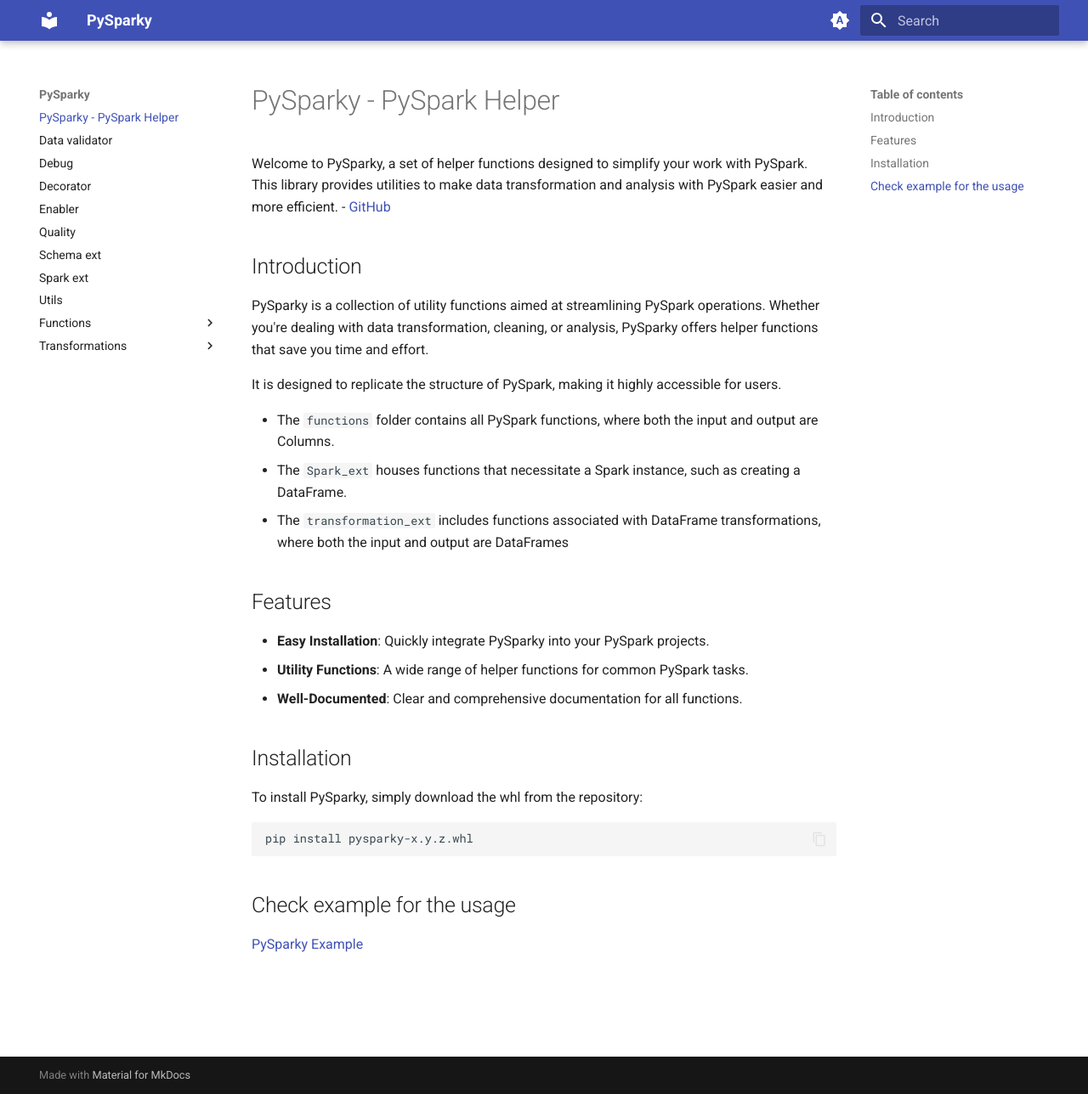
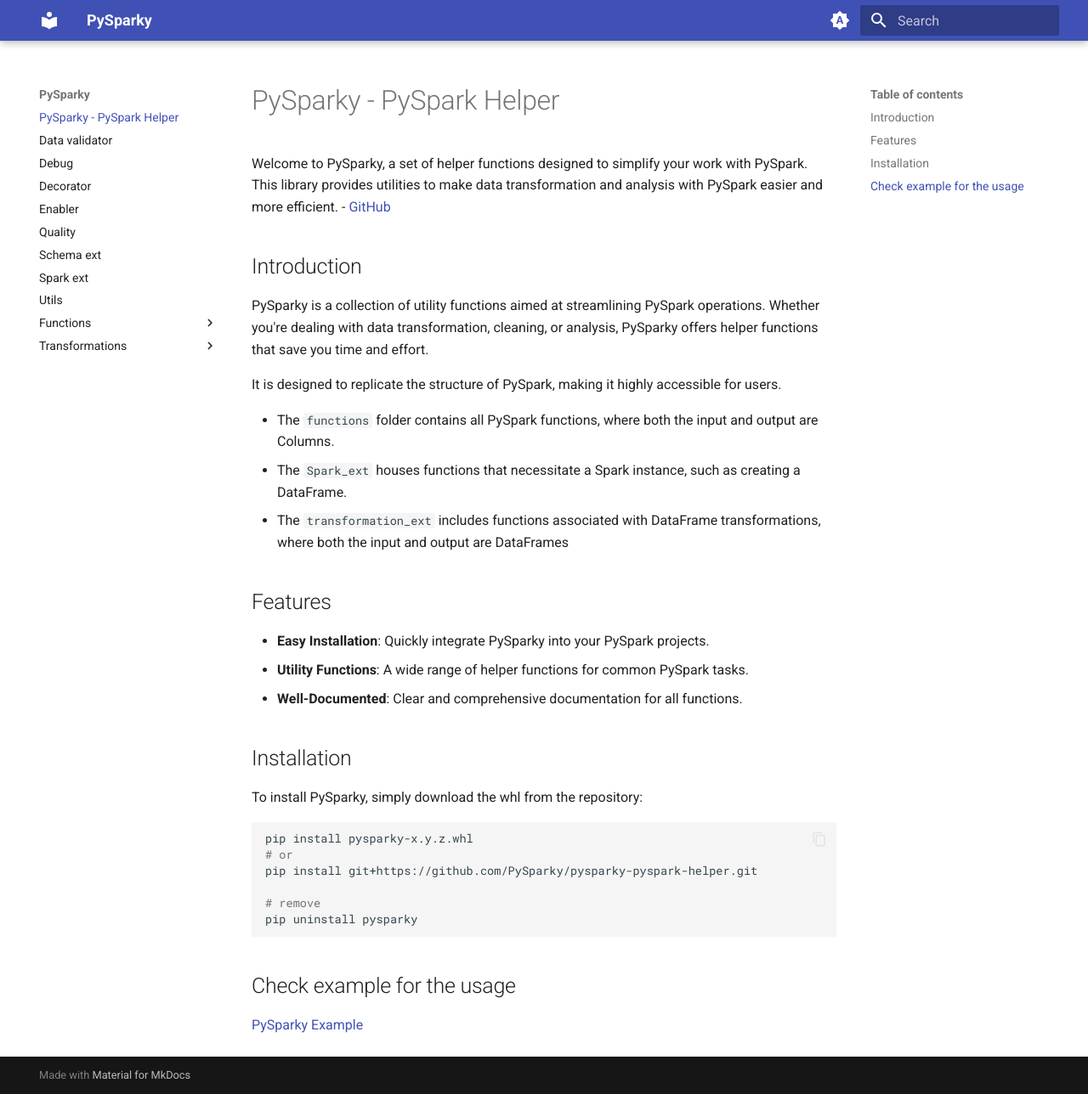
Before and after one commit to PySparky/pysparky-pyspark-helper, an MkDocs documentation site: the page built from docs/index.md, in a window 1280 px wide and 1288 px high. Shown: the whole window at 85% size. Built offline with MkDocs 1.6.1 and Material for MkDocs 9.7.7, drawn with Linux system fonts in a browser that asks for light colours.

````diff
--- a/docs/index.md
+++ b/docs/index.md
@@ -25,6 +25,11 @@ To install PySparky, simply download the whl from the repository:
 
 ```sh
 pip install pysparky-x.y.z.whl
+# or
+pip install git+https://github.com/PySparky/pysparky-pyspark-helper.git
+
+# remove
+pip uninstall pysparky
 ```
 
 ## Check example for the usage
````
Also changed, not shown: docs/functions/cast.md (added, +2 -0 lines).
